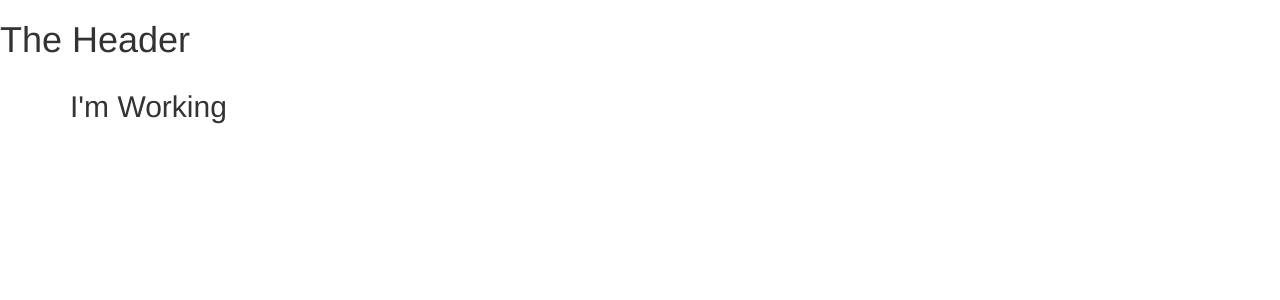
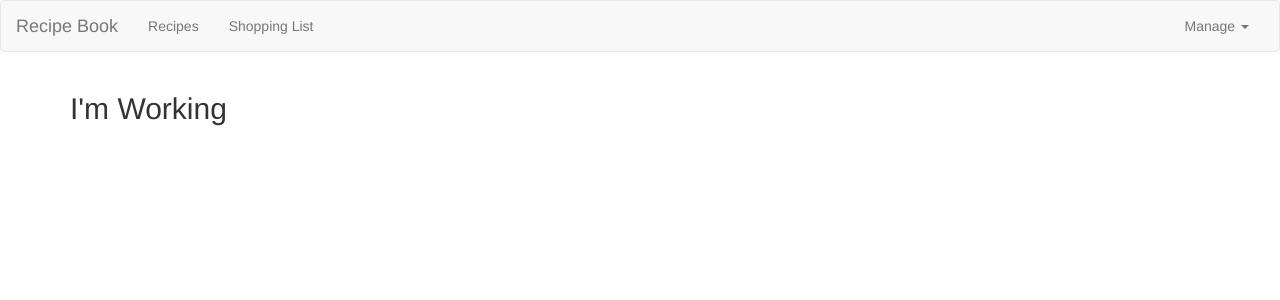
Before and after one commit to PontusVallgren/Recipes-app, an Angular app: page / in a window 1280 px wide. Shown: the top 300 px of the page. Built offline with nearby package versions, Linux system fonts and the light colour scheme.

Commit message:
Create navbar

```diff
--- a/src/app/header/header.component.html
+++ b/src/app/header/header.component.html
@@ -1 +1,24 @@
-<h1>The Header</h1>
+<nav class="navbar navbar-default">
+  <div class="container-fluid">
+    <div class="navbar-header">
+      <a href="#" class="navbar-brand">Recipe Book</a>
+    </div>
+    <div class="collapse navbar-collapse">
+      <ul class="nav navbar-nav">
+        <li><a href="#">Recipes</a></li>
+        <li><a href="#">Shopping List</a></li>
+      </ul>
+      <ul class="nav navbar-nav navbar-right">
+        <li class="dropdown">
+          <a href="#" class="dropdown-toggle" role="button"
+            >Manage <span class="caret"></span
+          ></a>
+          <ul class="dropdown-menu">
+            <li href="#">Save Data</li>
+            <li href="#">Fetch Data</li>
+          </ul>
+        </li>
+      </ul>
+    </div>
+  </div>
+</nav>
```
Also changed, not shown: 1 other file (tests, documents, lock files or other folders).
